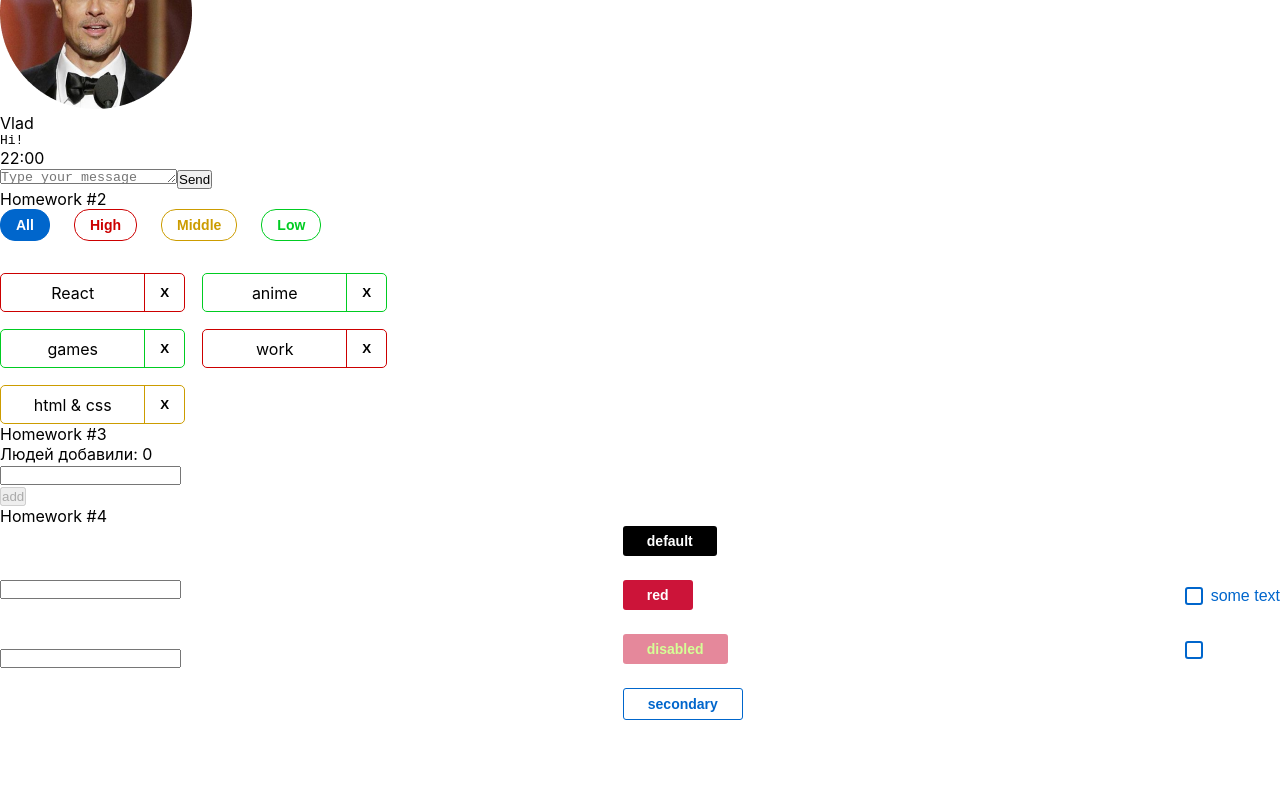
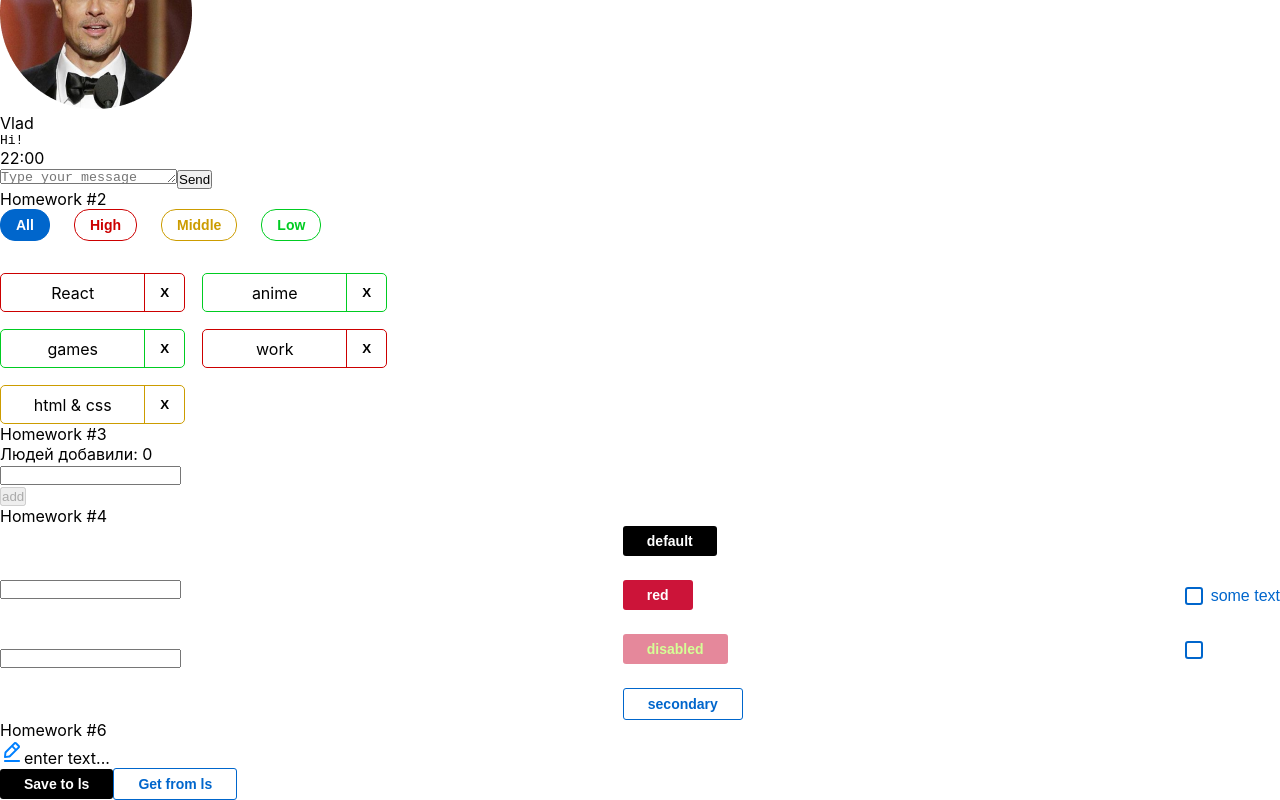
Before and after one commit to zinovdim/hws2-master, a React (Create React App) app: page /#/pre-junior in a window 1280 px wide. Shown: the part 354-1154 px from the top of the page. Before the commit the page ends 1074 px from the top, so only its background shows below. Built offline with nearby package versions, Linux system fonts and the light colour scheme.

Commit message:
Change HW6.tsx

```diff
--- a/src/s1-main/App.tsx
+++ b/src/s1-main/App.tsx
@@ -22,6 +22,7 @@ function App() {
 
             {/*при выполнении дз 5 и более - закомментировать здесь дз 1-4, так как они есть внутри дз 5*/}
             <HW5/>
+            <HW6/>
 
         </div>
     )
```
